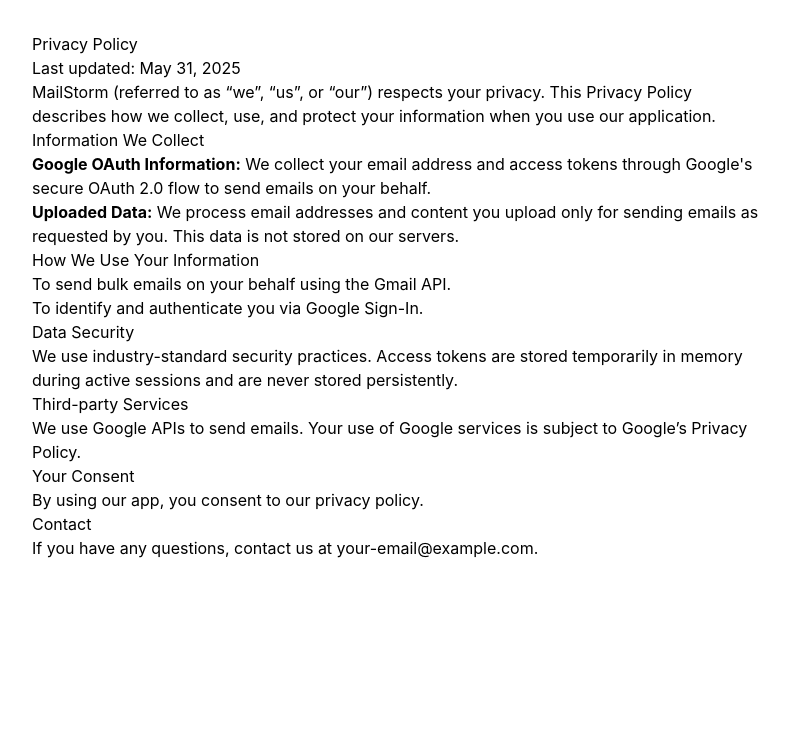
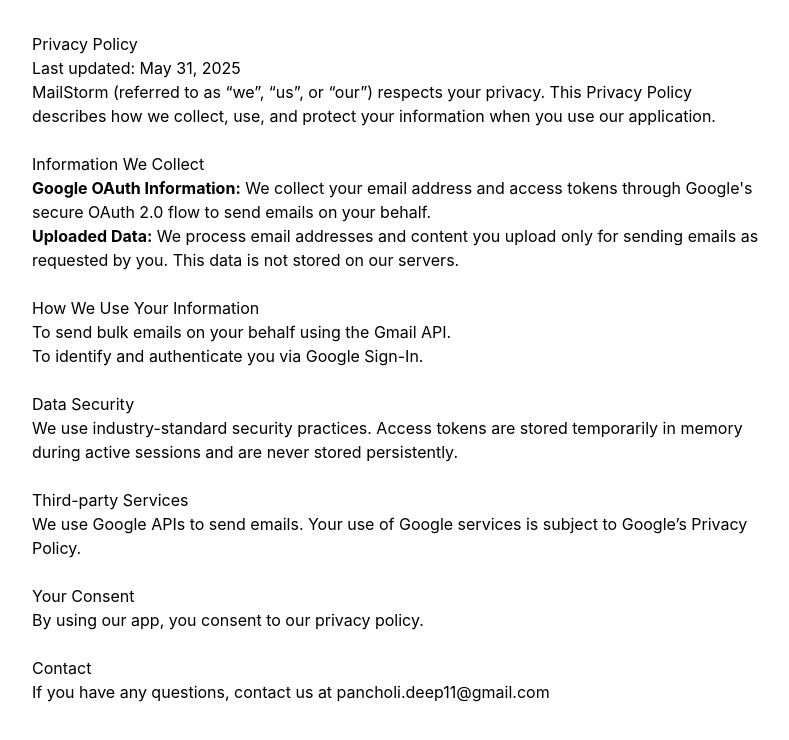
Before and after one commit to pancholi-deep/MailStorm, a React (Create React App) app in the folder frontend/: page /privacy in a window 1280 px wide. Shown: the top 740 px of the page, without its empty margins (240-1029 px from the left). Built offline with nearby package versions, Linux system fonts and the light colour scheme; no server answers.

Commit message:
added Privacy Policy

```diff
--- a/frontend/src/components/PrivacyPolicy.jsx
+++ b/frontend/src/components/PrivacyPolicy.jsx
@@ -11,6 +11,7 @@
         collect, use, and protect your information when you use our application.
       </p>
 
+      <br/>
       <h2>Information We Collect</h2>
       <ul>
         <li>
@@ -23,18 +24,21 @@
         </li>
       </ul>
 
+      <br/>
       <h2>How We Use Your Information</h2>
       <ul>
         <li>To send bulk emails on your behalf using the Gmail API.</li>
         <li>To identify and authenticate you via Google Sign-In.</li>
       </ul>
 
+      <br/>
       <h2>Data Security</h2>
       <p>
         We use industry-standard security practices. Access tokens are stored temporarily in memory during active
         sessions and are never stored persistently.
       </p>
 
+      <br/>
       <h2>Third-party Services</h2>
       <p>
         We use Google APIs to send emails. Your use of Google services is subject to{' '}
@@ -44,11 +48,13 @@
         .
       </p>
 
+      <br/>
       <h2>Your Consent</h2>
       <p>By using our app, you consent to our privacy policy.</p>
 
+      <br/>
       <h2>Contact</h2>
-      <p>If you have any questions, contact us at your-email@example.com.</p>
+      <p>If you have any questions, contact us at pancholi.deep11@gmail.com</p>
     </div>
   );
 };
```
